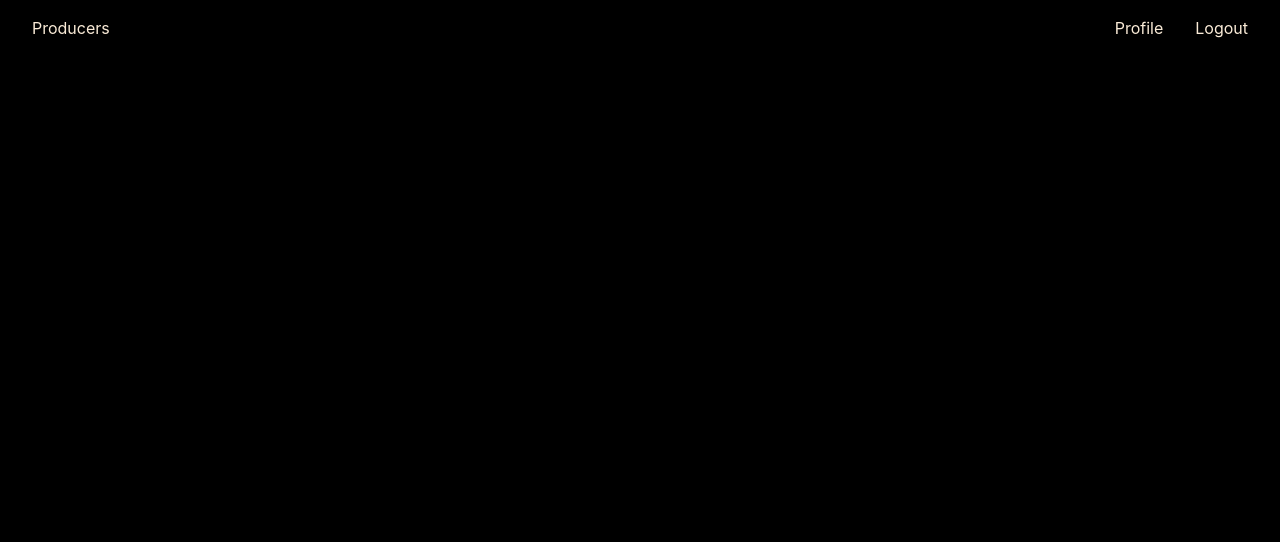
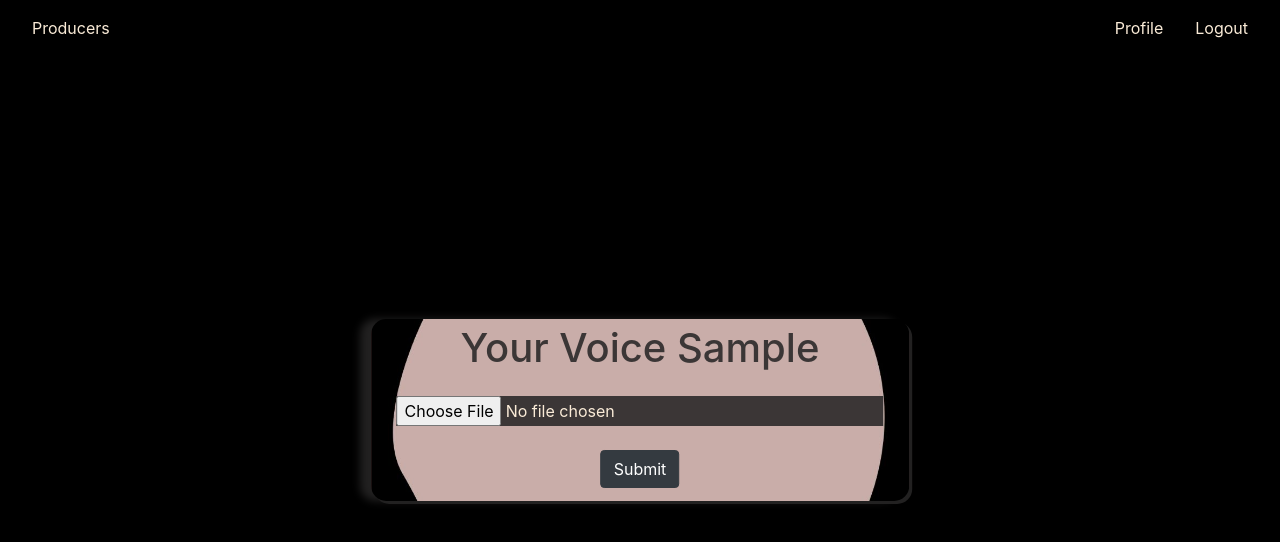
Before and after one commit to zolfaShefreie/BookEcho-Frontend, a React (Create React App) app: page /producer/info in a window 1280 px wide. Shown: the top 542 px of the page. Built offline with nearby package versions, Linux system fonts and the light colour scheme; sample sign-in values are in the browser's storage.

Commit message:
add page of create sample voice

```diff
--- /dev/null
+++ b/src/components/producerInfo.js
@@ -0,0 +1,89 @@
+import React from 'react';
+import axios from "axios";
+import {connect} from "react-redux";
+import {Link, Redirect} from "react-router-dom";
+
+
+class Info extends React.Component{
+    constructor(props){
+        super(props)
+        this.URL = 'http://127.0.0.1:8000/account/info/';
+        this.input_style = {
+            backgroundColor: '#3b3636',
+            color: 'antiquewhite'
+        }
+        this.error_style={
+            color: 'red',
+            fontWeight: 'normal',
+            fontSize: '.6em',
+        }
+        this.state = {
+            'errors': {},
+            'voice_sample': null,
+        }
+        this.handleChange = this.handleChange.bind(this);
+        // this.handleSubmit = this.handleSubmit.bind(this);
+    }
+
+    render() {
+        console.log(this.props)
+        return (
+            <div className="container box" style={{width: '42%'}}>
+                {
+                    !this.props.is_login &&
+                    <Redirect to='/login/'> </Redirect>
+                }
+                <h1 style={{color: '#3b3636'}}>Your Voice Sample</h1>
+                {
+                    'non_field_errors' in this.state.errors &&
+                    <div className='alert alert-danger mt-3'>
+                        <p className="text-center">{this.state.errors['non_field_errors']}</p>
+                    </div>
+                }
+                <form className="form container" style={{width: '98%'}}>
+                    <div className="form-group mt-4">
+                        <input type="file" className="form-control-file" id="voice_sample" style={this.input_style}
+                               onChange={this.handleChange}/>
+                        {
+                            'voice_sample' in this.state.errors &&
+                            <div style={this.error_style}>
+                                {this.state.errors['voice_sample']}
+                            </div>
+                        }
+                    </div>
+                </form>
+                <button className="btn btn-dark m-2" onClick={this.handleSubmit}>Submit</button>
+            </div>
+
+        )
+    }
+
+    async handleChange(event) {
+        const newState = {}
+        newState[event.target.id] = event.target.files[0]
+        await this.setState(newState);
+    }
+
+    async handleSubmit(event){
+        event.preventDefault();
+        await this.setState({errors: {}})
+        await axios.post(`${this.URL}`, {
+            voice_sample: this.state.voice_sample
+        }, {headers: {Authorization: `Bearer ${localStorage.getItem('token')}`}}).then((response) => {
+            console.log(response.data);
+        }, (error) => {
+            console.log('error', Object.assign({}, error.response.data));
+            this.setState({errors: error.response.data})
+        });
+
+    }
+}
+
+const mapStateToProps = state => {
+    console.log(state.is_login)
+    return {
+        is_login: state.is_login
+    }
+}
+
+export default connect(mapStateToProps, null)(Info);
--- a/src/components/routers.js
+++ b/src/components/routers.js
@@ -2,6 +2,7 @@ import React, { useEffect } from 'react';
 import { Route, Switch, useHistory, BrowserRouter } from 'react-router-dom';
 import Login from './login';
 import SignUp from './signup';
+import Info from "./producerInfo";
 
 
 export default function Routes() {
@@ -10,6 +11,7 @@ export default function Routes() {
         <Switch>
             <Route exact path="/login" render={() => <Login/>}/>
             <Route exact path="/signup" render={() => <SignUp/>}/>
+            <Route exact path="/producer/info" render={() => <Info/>}/>
         </Switch>
     );
 }
--- a/src/reducers/reducerAuthentication.js
+++ b/src/reducers/reducerAuthentication.js
@@ -13,13 +13,15 @@ if (localStorage.getItem('token')){
 }
 
 
-const reducer = (state=initialState, action)=>{
+const reducer = (state=initialState, action=null)=>{
     const newState = {...state}
-    if (action.type === 'login'){
-        newState.is_login = true
-    }
-    else if (action.type === 'logout'){
-        newState.is_login = false
+    if (action){
+        if (action.type === 'login'){
+            newState.is_login = true
+        }
+        else if (action.type === 'logout'){
+            newState.is_login = false
+        }
     }
     return newState
 }
```
